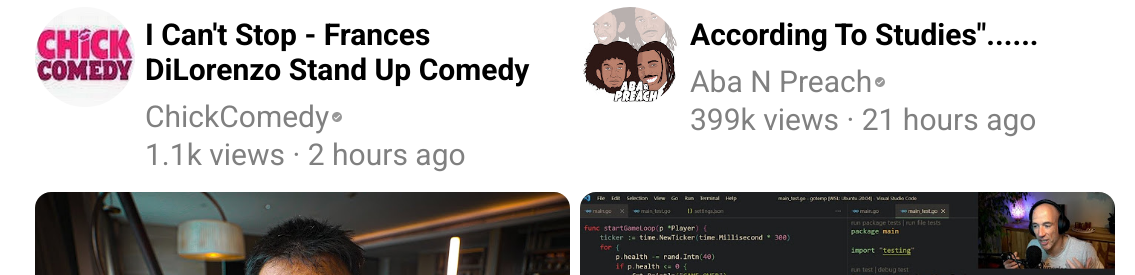
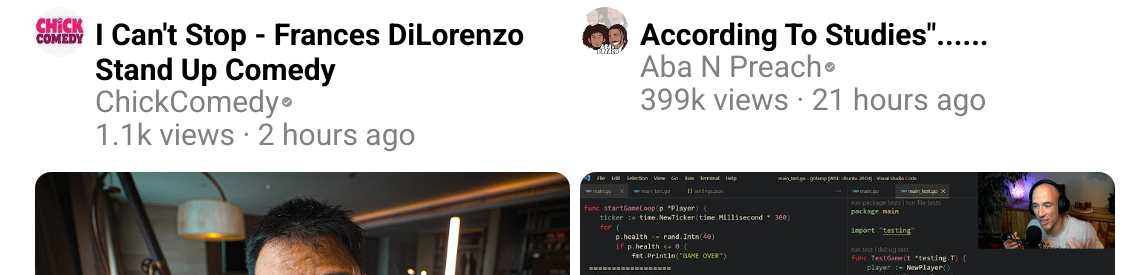
Before and after one commit to NilK15/youtube-design-html-css-only, a plain HTML site: page index.html in a window 1280 px wide. Shown: the part 464-739 px from the top of the page, 145-1280 px from the left. Drawn offline with Linux system fonts and the light colour scheme.

Commit message:
fixed channel icon sizes

```diff
--- a/styles/videocards.css
+++ b/styles/videocards.css
@@ -37,21 +37,20 @@
 
 .channelIcon img {
   cursor: pointer;
-  width: 100px;
-  border-radius: 50px;
+  width: 50px;
+  border-radius: 25px;
 }
 
 .videoDetails {
   display: flex;
   flex-direction: column;
-  row-gap: 10px;
+  row-gap: 5px;
   margin-left: 10px;
   font-size: 20px;
 }
 
 .videoTitle {
   margin: 0;
-  margin-bottom: 10px;
   font-weight: bold;
 }
 
```
